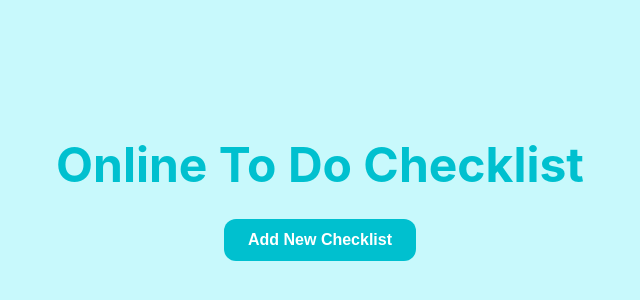
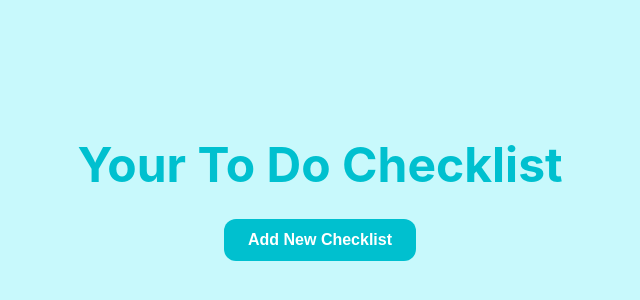
Before and after one commit to Daniel-Balobalo/Online-To-Do-Checklist, a plain HTML site: page index.html in a window 1280 px wide. Shown: the part 198-498 px from the top of the page, without its empty margins (320-960 px from the left). Drawn offline with Linux system fonts and the light colour scheme.

Commit message:
3/25/2025 Commit

```diff
--- a/index.html
+++ b/index.html
@@ -8,7 +8,7 @@
 </head>
 <body>
   <div class="container">
-    <h1>Online To Do Checklist</h1>
+    <h1>Your To Do Checklist</h1>
     <button id="add-instance" aria-label="Add new checklist">Add New Checklist</button>
     <div id="checklists-container"></div>
   </div>
```
